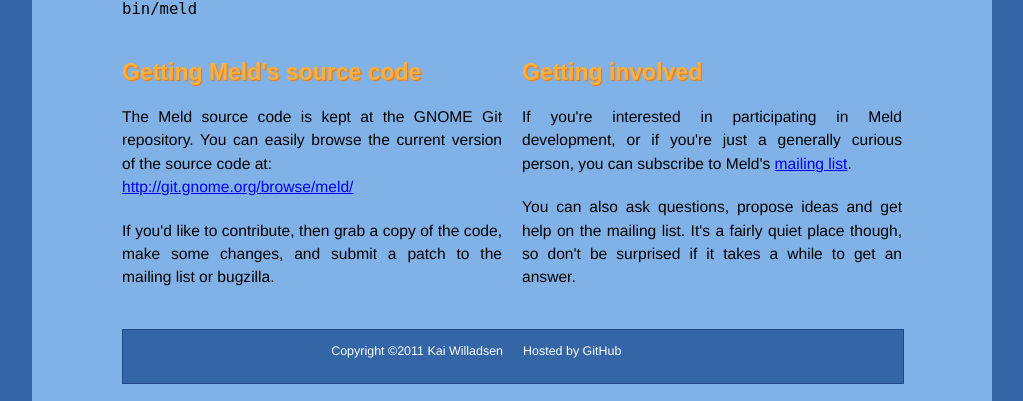
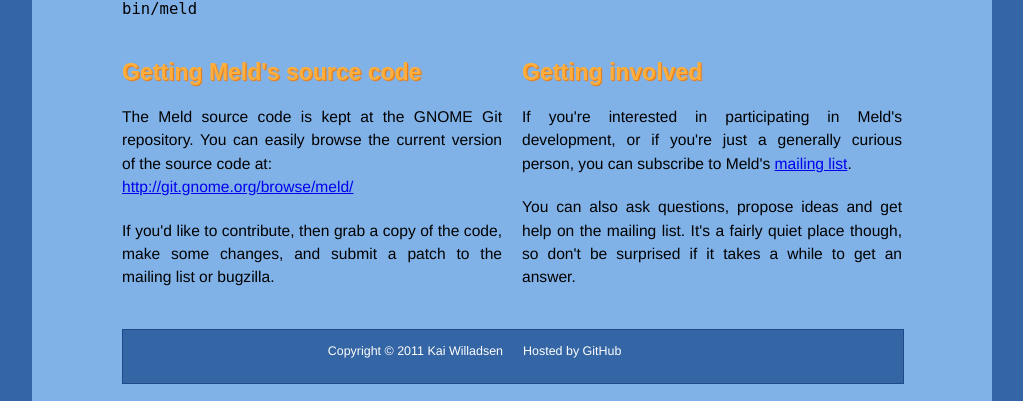
Before and after one commit to meld/meld.github.com, a Jekyll site: the page built from development.html, in a window 1280 px wide. Shown: the part 507-908 px from the top of the page, without its empty margins (128-1151 px from the left). Built offline with Jekyll 4.4.1, drawn with Linux system fonts in a browser that asks for light colours; some web fonts are replaced.

Commit message:
Minor tweaks

```diff
--- a/_layouts/default.html
+++ b/_layouts/default.html
@@ -43,7 +43,7 @@
   <div class="grid_10 push_1" id="footer">
     <div class="grid_5 alpha" style="text-align: right">
       <p>
-        Copyright &copy;2011 Kai Willadsen
+        Copyright &copy; 2011 Kai Willadsen
       </p>
     </div>
     <div class="grid_5 omega">
--- a/development.html
+++ b/development.html
@@ -52,7 +52,7 @@
   <div class="grid_5 suffix_1">
     <h2>Getting involved</h2>
     <p>
-    If you're interested in participating in Meld development, or if you're
+    If you're interested in participating in Meld's development, or if you're
     just a generally curious person, you can subscribe to Meld's
     <a href="http://mail.gnome.org/mailman/listinfo/meld-list">mailing list</a>.
     </p>
--- a/index.html
+++ b/index.html
@@ -20,7 +20,7 @@
     </p>
   </div>
   <div class="grid_5 suffix_1">
-    <img style="margin-top: 70px; margin-bottom: 20px;" src="images/meld-mary.png"/>
+    <img style="margin-top: 70px; margin-bottom: 20px;" src="images/meld-mary.png" width="380" height="176"/>
   </div>
   <div class="clear"></div>
 
```
